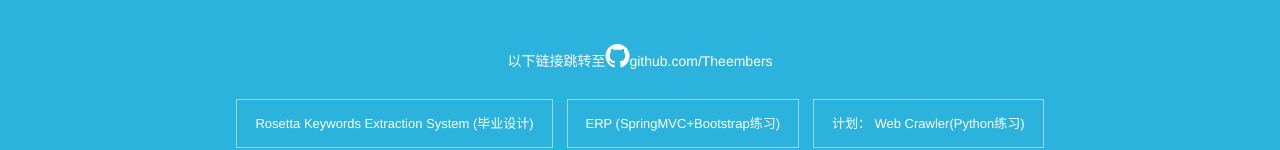
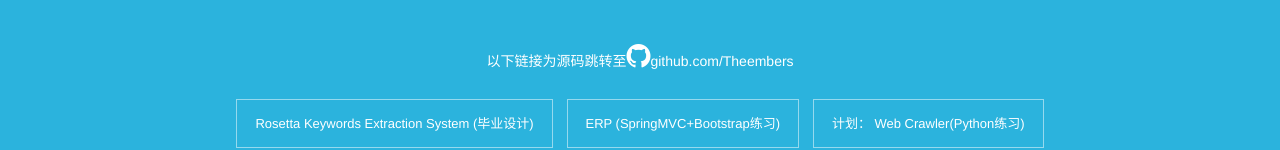
Before and after one commit to Theembers/theembers.github.com, a plain HTML site: page index.html in a window 1280 px wide. Shown: the part 4951-5101 px from the top of the page. Drawn offline with Linux system fonts and the light colour scheme.

Commit message:
小的补丁

```diff
--- a/index.html
+++ b/index.html
@@ -255,7 +255,7 @@
       </div>
 
       <div class="portfolioFilter">
-      	<p>以下链接跳转至<i class="fa fa-github fa-2x"></i><a href="https://github.com/Theembers" >github.com/Theembers</a></p>
+      	<p>以下链接为源码跳转至<i class="fa fa-github fa-2x"></i><a href="https://github.com/Theembers" >github.com/Theembers</a></p>
         <ul>
           <li><a href="https://github.com/Theembers/RKES" >Rosetta Keywords Extraction System (毕业设计)</a></li>
           <li><a href="https://github.com/Theembers/erp" >ERP (SpringMVC+Bootstrap练习)</a></li>
```
